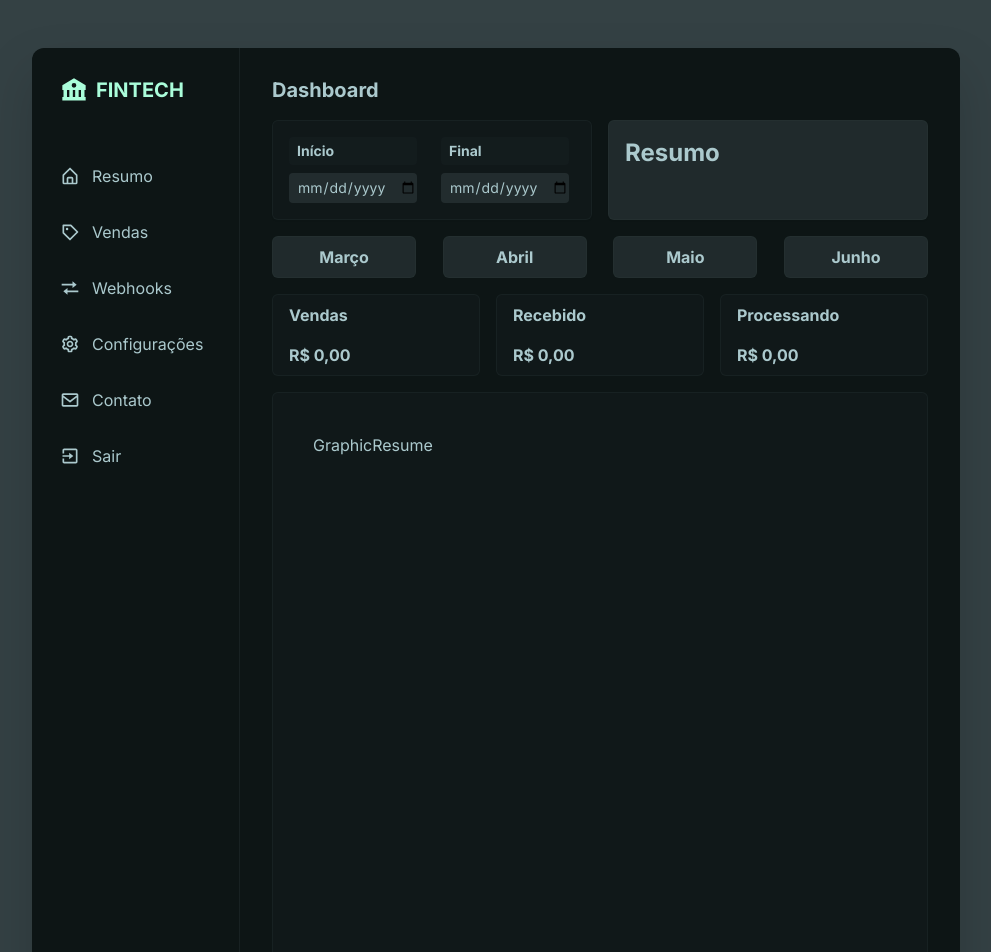
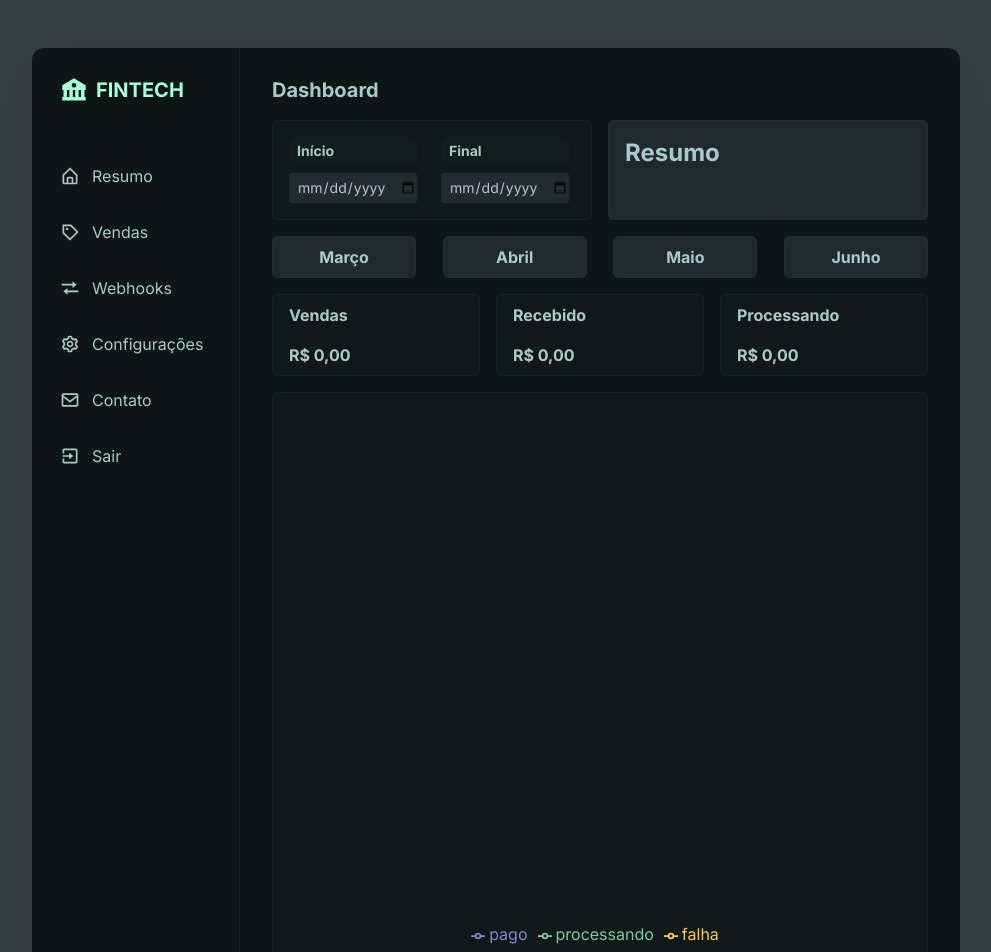
Before and after one commit to willyancr/Fintech, a React (Vite) app: page / in a window 1280 px wide. Shown: the top 952 px of the page, without its empty margins (144-1135 px from the left). Built offline with nearby package versions, Linux system fonts and the light colour scheme; no server answers.

Commit message:
feat: Refactor GraphicResume component for better data visualization
Extract data transformation logic into a separate function for improved readability
and maintainability. Add recharts components for displaying sales data graphically.

```diff
--- a/src/components/GraphicResume.tsx
+++ b/src/components/GraphicResume.tsx
@@ -1,9 +1,74 @@
-import React from 'react';
+import {
+  LineChart,
+  Line,
+  XAxis,
+  YAxis,
+  Tooltip,
+  Legend,
+  ResponsiveContainer,
+} from 'recharts';
+import { Sale, useSale } from './UserContext';
+
+type SaleDay = {
+  data: string;
+  pago: number;
+  processando: number;
+  falha: number;
+  [key: string]: any;
+};
+// Função que transforma um array de vendas em um array de vendas por dia
+function transformData(data: Sale[]): SaleDay[] {
+  const days: { [key: string]: SaleDay } = {};
+
+  data.forEach((item) => {
+    const day = item.data.split(' ')[0];
+    if (!days[day]) {
+      days[day] = {
+        data: day.substring(5),
+        pago: 0,
+        processando: 0,
+        falha: 0,
+      };
+    }
+    days[day][item.status] += item.preco;
+  });
+
+  return Object.values(days);
+}
 
 function GraphicResume() {
+  const { data } = useSale();
+  const dataGraph = data ? transformData(data) : [];
+
   return (
     <div className="text-projeto-primary3 bg-projeto-primary1/10 h-[600px] p-10 rounded-[6px] border-[1px] border-projeto-primary1/20">
-      GraphicResume
+      <ResponsiveContainer width="100%" height="100%">
+        <LineChart data={dataGraph}>
+          <XAxis dataKey="data" />
+          <YAxis />
+          <Tooltip />
+          <Legend />
+          <Line
+            type="monotone"
+            dataKey="pago"
+            stroke="#8884d8"
+            activeDot={{ r: 8 }}
+            strokeWidth={2}
+          />
+          <Line
+            type="monotone"
+            dataKey="processando"
+            stroke="#82ca9d"
+            strokeWidth={2}
+          />
+          <Line
+            type="monotone"
+            dataKey="falha"
+            stroke="#ffc658"
+            strokeWidth={2}
+          />
+        </LineChart>
+      </ResponsiveContainer>
     </div>
   );
 }
```
